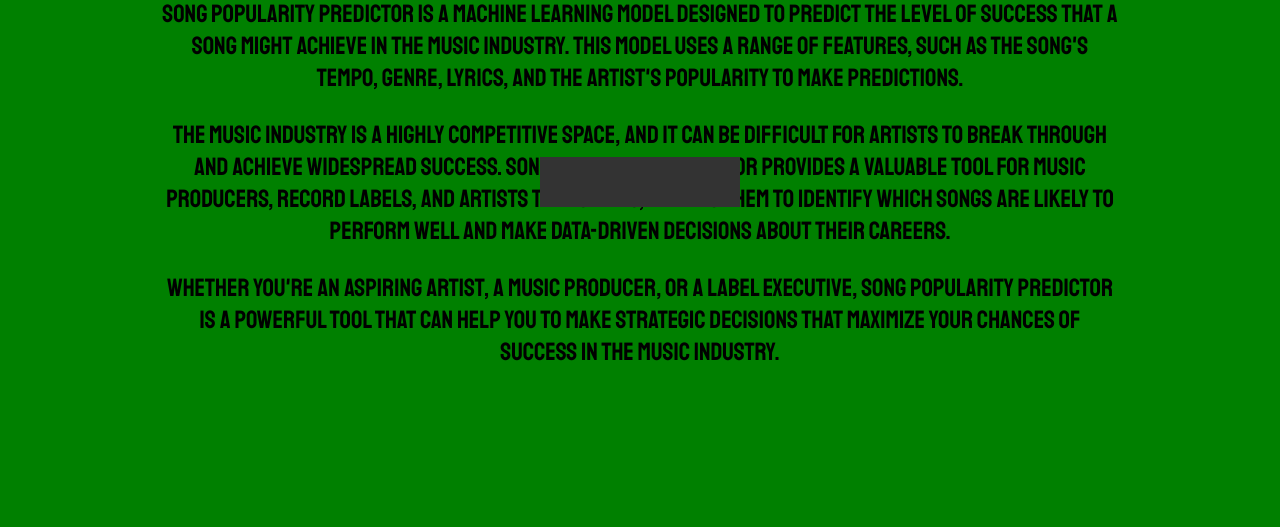
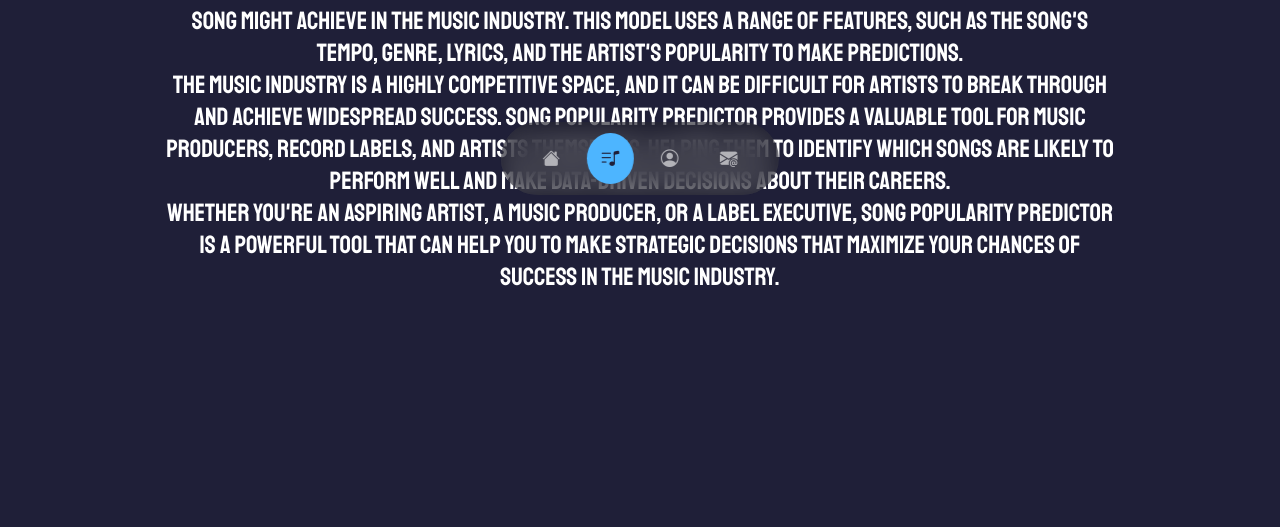
Before and after one commit to TejasKoradiya/Song-Popularity-Predictor, a plain HTML site: page index.html in a window 1280 px wide. Shown: the part 573-1100 px from the top of the page. Drawn offline with nearby package versions, Linux system fonts and the light colour scheme; a web font is replaced by a local one.

Commit message:
Adding Navbar

```diff
--- a/index.html
+++ b/index.html
@@ -1,40 +1,76 @@
 <!DOCTYPE html>
 <html>
+  <head>
+    <meta charset="UTF-8" />
+    <meta http-equiv="X-UA-Compatible" content="IE=edge" />
+    <meta name="viewport" content="width=device-width, initial-scale=1.0" />
+    <title>Song Popularity Predictor</title>
+    <link rel="stylesheet" href="style.css" />
 
-<head>
-  <meta charset="UTF-8">
-  <meta http-equiv="X-UA-Compatible" content="IE=edge">
-  <meta name="viewport" content="width=device-width, initial-scale=1.0">
-  <title>Song Popularity Predictor</title>
-  <link rel="stylesheet" href="style.css">
+    <link
+      rel="stylesheet"
+      href="https://cdnjs.cloudflare.com/ajax/libs/bootstrap-icons/1.10.4/font/bootstrap-icons.min.css"
+      integrity="sha512-yU7+yXTc4VUanLSjkZq+buQN3afNA4j2ap/mxvdr440P5aW9np9vIr2JMZ2E5DuYeC9bAoH9CuCR7SJlXAa4pg=="
+      crossorigin="anonymous"
+      referrerpolicy="no-referrer"
+    />
   </head>
 
   <body>
-  <div id="navbar">
+    <nav id="navBar">
+      <a href="" class="navbar_btn">
+        <i class="bi bi-house-fill"></i>
+      </a>
+      <a href="" class="navbar_btn active">
+        <i class="bi bi-music-note-list"></i>
+      </a>
+      <a href="" class="navbar_btn">
+        <i class="bi bi-person-circle"></i>
+      </a>
+      <a href="" class="navbar_btn">
+        <i class="bi bi-envelope-at-fill"></i>
+      </a>
+    </nav>
 
-  </div>
     <div id="main">
       <span id="header">
         <h1>Song Popularity Predictor</h1>
       </span>
       <form action="/submit" method="POST" id="form">
         <label for="url">Spotify URL:</label>
-      <input type="text" id="url" name="url">
-      <br>
-      <input type="submit" value="submit">
+        <input type="text" id="url" name="url" />
+        <br />
+        <input type="submit" value="submit" />
       </form>
     </div>
     <div id="about">
       <h4>About</h4>
       <div id="content">
-      <p>Song popularity predictor is a machine learning model designed to predict the level of success that a song might achieve in the music industry. This model uses a range of features, such as the song's tempo, genre, lyrics, and the artist's popularity to make predictions.</p>
+        <p>
+          Song popularity predictor is a machine learning model designed to
+          predict the level of success that a song might achieve in the music
+          industry. This model uses a range of features, such as the song's
+          tempo, genre, lyrics, and the artist's popularity to make predictions.
+        </p>
 
-      <p>The music industry is a highly competitive space, and it can be difficult for artists to break through and achieve widespread success. Song popularity predictor provides a valuable tool for music producers, record labels, and artists themselves, helping them to identify which songs are likely to perform well and make data-driven decisions about their careers.</p>
+        <p>
+          The music industry is a highly competitive space, and it can be
+          difficult for artists to break through and achieve widespread success.
+          Song popularity predictor provides a valuable tool for music
+          producers, record labels, and artists themselves, helping them to
+          identify which songs are likely to perform well and make data-driven
+          decisions about their careers.
+        </p>
 
-      <p>Whether you're an aspiring artist, a music producer, or a label executive, song popularity predictor is a powerful tool that can help you to make strategic decisions that maximize your chances of success in the music industry.</p>
+        <p>
+          Whether you're an aspiring artist, a music producer, or a label
+          executive, song popularity predictor is a powerful tool that can help
+          you to make strategic decisions that maximize your chances of success
+          in the music industry.
+        </p>
       </div>
     </div>
+
     <script src="./index.js"></script>
   </body>
-
 </html>
--- a/index.js
+++ b/index.js
@@ -0,0 +1,10 @@
+// =============Navbar=================
+var navbar = document.getElementById("navBar");
+var btns = navbar.getElementsByClassName("navbar_btn");
+for (var i = 0; i < btns.length; i++) {
+    btns[i].addEventListener("click", function () {
+        var current = document.getElementsByClassName("active");
+        current[0].className = current[0].className.replace(" active", "");
+        this.className += " active";
+    });
+}
--- a/style.css
+++ b/style.css
@@ -1,77 +1,130 @@
-@import url('https://fonts.googleapis.com/css2?family=Staatliches&family=Tilt+Prism&display=swap');
-body{
-    font-family: 'Staatliches', cursive;
-    margin:0;
-    padding:0;
+@import url("https://fonts.googleapis.com/css2?family=Staatliches&family=Tilt+Prism&display=swap");
+
+* {
+  margin: 0;
+  padding: 0;
+  border: 0;
+  outline: 0;
+  box-sizing: border-box;
+  list-style: none;
+  text-decoration: none;
 }
 
-#navbar{
-    background-color: #333;
-    overflow: hidden;
-    height: 50px;
-    bottom: 20px;
-    left:0;
-    right:0;
-    position: fixed;
-    width: 200px;
-    display:block;
-    margin: auto;
+:root {
+  --color-bg: #1f1f38;
+  --color-bg-variant: #2c2c6c;
+  --color-primary: #4db5ff;
+  --color-primary-variant: rgba(77, 181, 255, 0.4);
+  --color-white: #fff;
+  --color-light: rgba(255, 255, 255, 0.6);
+
+  --container-width-lg: 75%;
+  --container-width-md: 86%;
+  --container-width-sm: 90%;
+
+  --transition: all 400ms ease;
 }
 
-#header{
+body {
+  font-family: "Staatliches", cursive;
+  background: var(--color-bg);
+  color: var(--color-white);
+}
+
+#header {
   margin: 0px 100px;
   font-size: 40px;
-    font-family: 'Tilt Prism', cursive;
-    color:white;
+  font-family: "Tilt Prism", cursive;
+  color: white;
 }
 
-#main{
-    width:100%;
+#main {
+  width: 100%;
   height: 500px;
-    background:red;
   text-align: center;
-    margin:0px;
+  margin: 0px;
 }
 
-#form{
+#form {
   font-size: 30px;
   display: flex;
   flex-direction: column;
   align-items: center;
 }
 
-#form input[type="text"]{
+#form input[type="text"] {
   height: 30px;
   width: 500px;
-    font-family: 'Staatliches', cursive;
+  font-family: "Staatliches", cursive;
 }
 
-#form input[type="submit"]{
+#form input[type="submit"] {
   width: 200px;
   font-size: 25px;
-    background: rgb(2,0,36);
-    background: linear-gradient(90deg, rgba(2,0,36,1) 0%, rgba(1,1,5,1) 50%, rgba(2,0,36,1) 100%);
-    font-family: 'Staatliches', cursive;
+  background: rgb(2, 0, 36);
+  background: linear-gradient(
+    90deg,
+    rgba(2, 0, 36, 1) 0%,
+    rgba(1, 1, 5, 1) 50%,
+    rgba(2, 0, 36, 1) 100%
+  );
+  font-family: "Staatliches", cursive;
   border-radius: 15px;
-    color:white;
+  color: white;
 }
 
-#content{
+#content {
   width: 75%;
   display: block;
-    margin:0 auto;
+  margin: 0 auto;
   font-size: 25px;
 }
 
-#about{
-    width:100%;
+#about {
+  width: 100%;
   height: 600px;
-    background:green;
+  background: var(--);
   text-align: center;
 }
 
-#about h4{
+#about h4 {
   font-size: 40px;
-    font-family: 'Tilt Prism', cursive;
+  font-family: "Tilt Prism", cursive;
   margin: 0px 100px;
 }
+
+/* ===============================================NavBar=============================================== */
+
+nav {
+  background: rgba(0, 0, 0, 0.3);
+  width: max-content;
+  display: block;
+  padding: 0.7rem 1.7rem;
+  z-index: 2;
+  position: fixed;
+  left: 50%;
+  transform: translateX(-50%);
+  bottom: 2rem;
+  display: flex;
+  gap: 0.8rem;
+  border-radius: 3rem;
+  backdrop-filter: blur(15px);
+}
+
+nav a {
+  background: transparent;
+  padding: 0.9rem;
+  border-radius: 50%;
+  display: flex;
+  color: var(--color-light);
+  font-size: 1.1rem;
+}
+
+nav a:hover {
+  background: rgba(0, 0, 0, 0.3);
+}
+
+nav a.active {
+  background: var(--color-primary);
+  color: var(--color-bg);
+}
```
Lines whose indentation alone changed are shown as unchanged.
